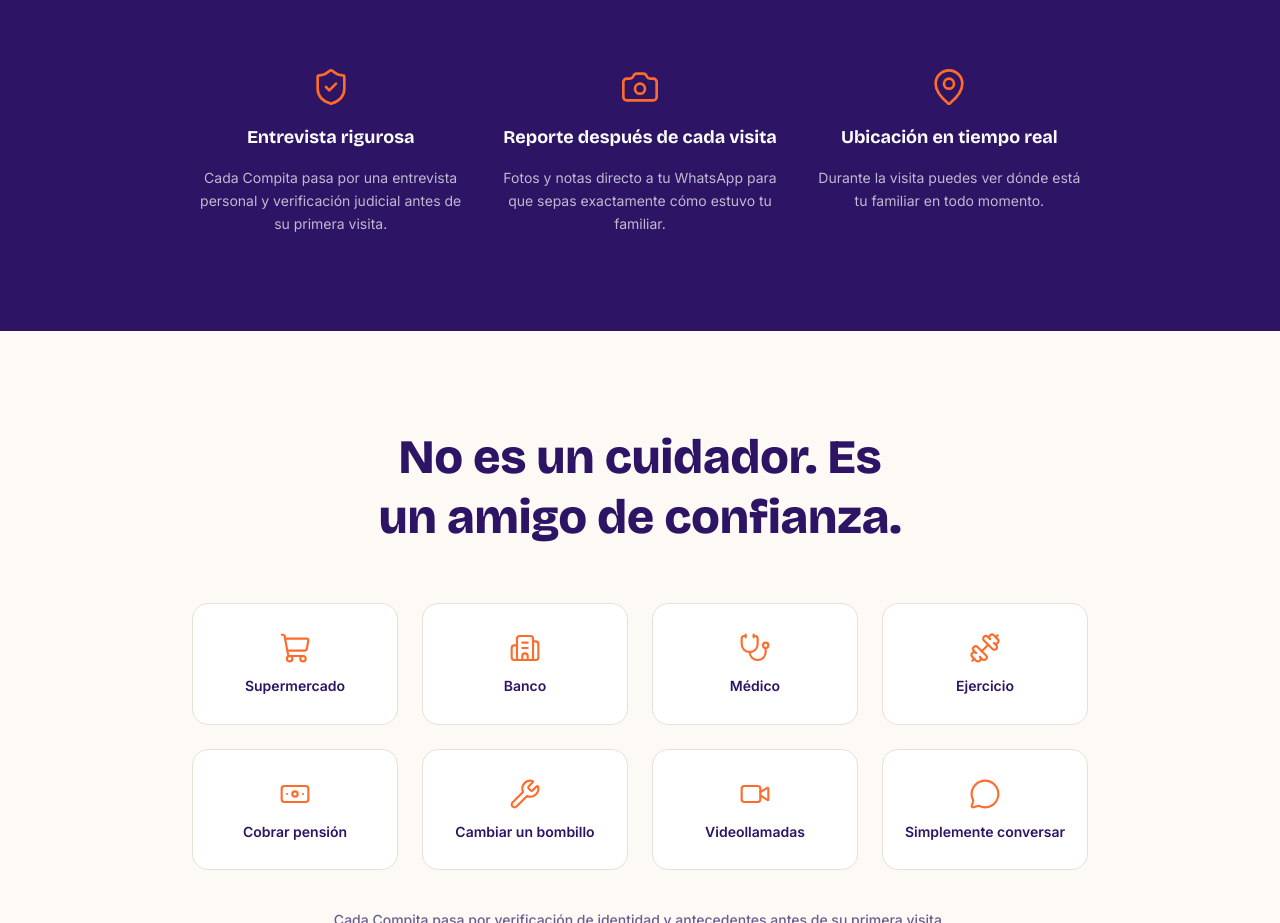
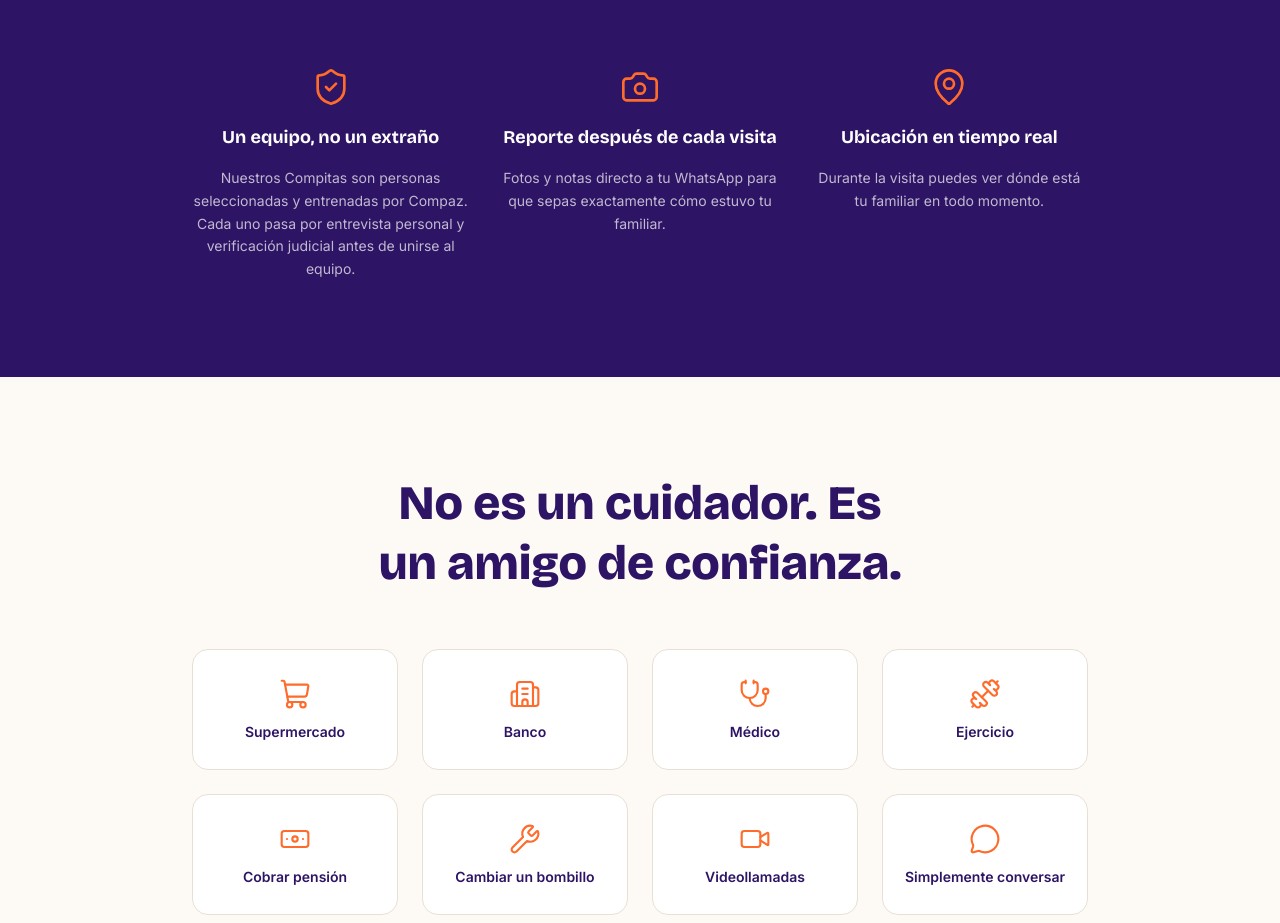
Before and after one commit to compaz-app/compaz-web, a Next.js app: page / in a window 1280 px wide. Shown: the part 1013-1936 px from the top of the page. Built offline with nearby package versions, Linux system fonts and the light colour scheme; no server answers.

Commit message:
Actualizar copy sección confianza: Compitas como equipo formado
Co-Authored-By: Claude Sonnet 4.6 <noreply@anthropic.com>

```diff
--- a/app/page.tsx
+++ b/app/page.tsx
@@ -169,8 +169,8 @@ const actividades = [
 const pilares = [
   {
     Icon: ShieldCheck,
-    titulo: "Entrevista rigurosa",
-    desc: "Cada Compita pasa por una entrevista personal y verificación judicial antes de su primera visita.",
+    titulo: "Un equipo, no un extraño",
+    desc: "Nuestros Compitas son personas seleccionadas y entrenadas por Compaz. Cada uno pasa por entrevista personal y verificación judicial antes de unirse al equipo.",
   },
   {
     Icon: Camera,
```
